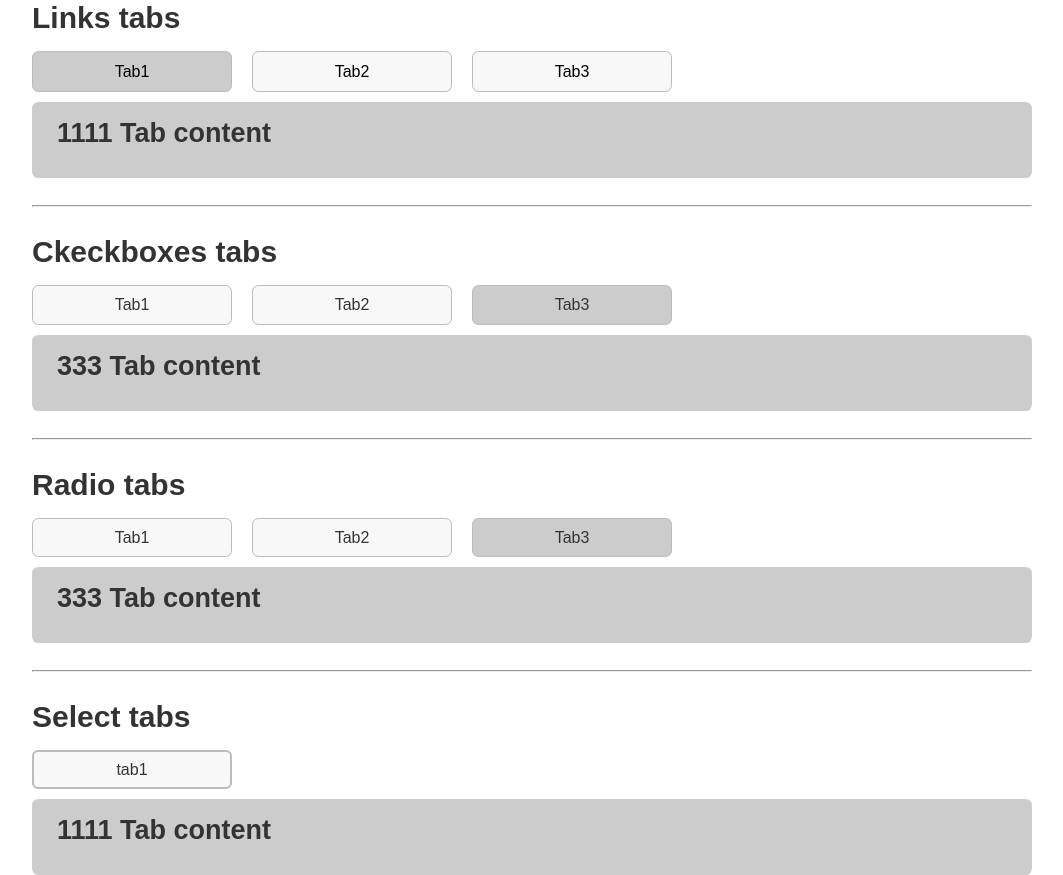
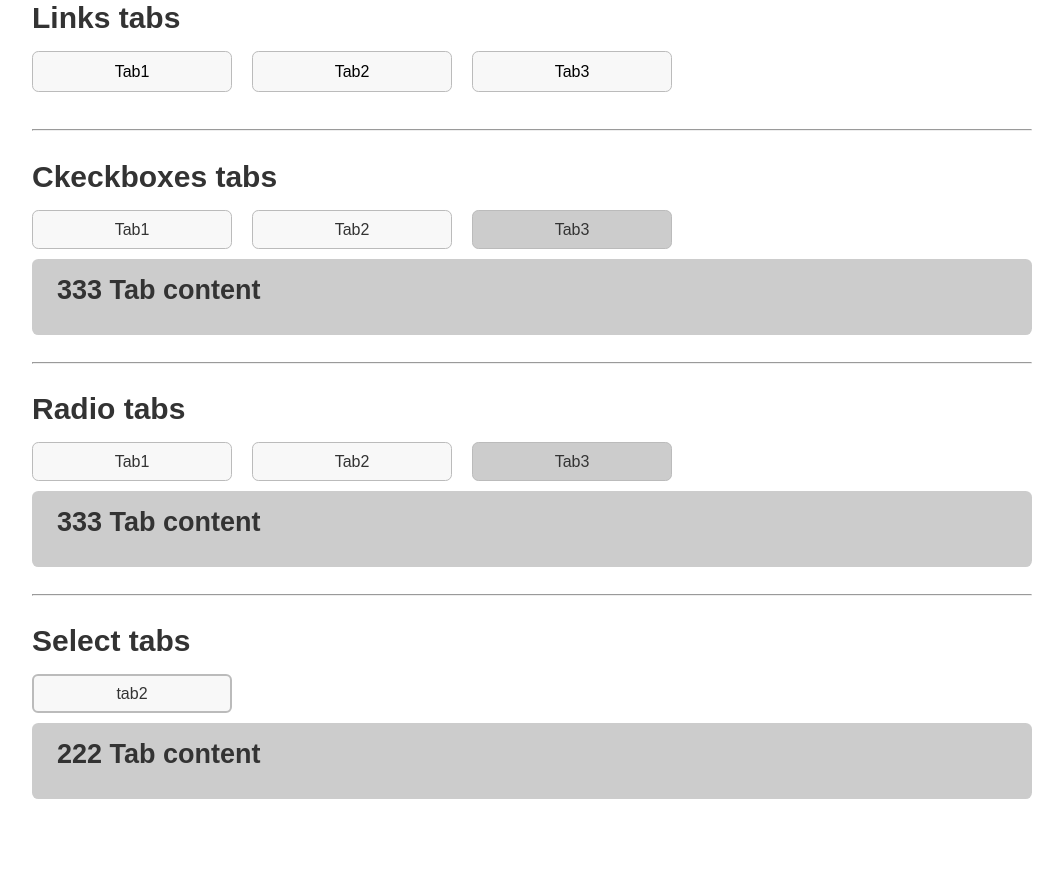
Before and after one commit to dbulavinovGit/tabs-master, a plain HTML site: page index.html in a window 1280 px wide. Shown: the whole page, without its empty margins (108-1171 px from the left). After the commit the page ends 800 px from the top, so only its background shows below. Drawn offline with nearby package versions, Linux system fonts and the light colour scheme.

Commit message:
new version

```diff
--- a/css/main.css
+++ b/css/main.css
@@ -636,10 +636,11 @@ select {
   line-height: 0;
   z-index: 1; }
 
-.tab-content {
+.tab-content .tab {
+  display: none;
   background: #ccc;
   border-radius: .4em;
   padding: 15px 25px; }
-  .tab-content .tab {
-    display: none; }
+  .tab-content .tab.active {
+    display: block; }
 /*# sourceMappingURL=main.css.map */
--- a/index.html
+++ b/index.html
@@ -15,7 +15,7 @@
 		<div class="tab-hodler">
 			<ul class="tab-list">
 				<li>
-					<a href="#tab01" class="opener active">Tab1</a>
+					<a href="#tab01" class="opener">Tab1</a>
 				</li>
 				<li>
 					<a href="#tab02" class="opener">Tab2</a>
@@ -120,10 +120,10 @@
 		<hr>
 		<br>
 		<h1>Select tabs</h1>
-		<div class="tab-hodler">
-			<select data-tab="#tab001">
+		<div class="select-tab-hodler">
+			<select data-tab="#tab002">
 				<option value="#tab001">tab1</option>
-				<option value="#tab002">tab2</option>
+				<option value="#tab002" selected>tab2</option>
 				<option value="#tab003">tab3</option>
 			</select>
 			<div class="tab-content">
--- a/js/main.js
+++ b/js/main.js
@@ -4,19 +4,42 @@ jQuery(function() {
 
 function initTab() {
 	jQuery('.tab-hodler').tab({
-		opener: 'input[type=checkbox]'
+		opener: 'input[type=checkbox]',
+		hideOnSecondClick: true
 	});
 	jQuery('.tab-hodler').tab({
 		opener: 'input[type=radio]'
 	});
 	jQuery('.tab-hodler').tab({
 		opener: '.opener',
+		openDefault: false,
+		hideOnSecondClick: true,
 		dataAttr: 'href'
 	});
-	jQuery('.tab-hodler').tab({
+	jQuery('.select-tab-hodler').tab({
 		opener: 'select',
 		dataAttr: 'data-tab',
 		event: 'change',
+		openDefault: true,
+
+		onInit: function(self) {
+			var opener = jQuery(self.options.opener);
+			var slide;
+
+			function clickHandler() {
+				slide = jQuery(opener.val());
+
+				self.showTab(slide, opener)
+			}
+
+			if (self.options.openDefault) {
+				slide = jQuery(opener.attr(self.options.dataAttr));
+
+				self.showTab(slide, opener)
+			}
+
+			opener.on(self.options.event, clickHandler);
+		}
 	});
 }
 
@@ -29,6 +52,7 @@ function initTab() {
 			dataAttr: 'data-target',
 			event: 'click',
 			openDefault: true,
+			hideOnSecondClick: false,
 		}, options);
 		this.init();
 	}
@@ -39,6 +63,7 @@ function initTab() {
 				this.findElements();
 				this.attachEvents();
 				this.opendDefaultTab(this.activeTab);
+				this.makeCallback('onInit', this);
 			}
 		},
 		findElements: function() {
@@ -56,48 +81,51 @@ function initTab() {
 				var target = $(e.target);
 				var slide;
 
-				if (self.isOpenerSelect()) {
-					slide = $(target.val());
-				} else {
-					slide = $(target.attr(self.options.dataAttr))
-				}
-
+				slide = $(target.attr(self.options.dataAttr))
 				self.toggleTab(slide, target);
-			}
-
-			if (this.isOpenerSelect()) {
-				this.opendDefaultTab($(this.opener.attr(this.options.dataAttr)));
 			}
 
 			this.opener.on(this.options.event, this.eventHandler);
 		},
 		opendDefaultTab: function(activeTab) {
 			if (this.options.openDefault) {
-				activeTab.css({
-					display: 'block'
-				});
+				activeTab.addClass(this.options.activeClass);
 			}
 		},
-		isOpenerSelect: function() {
-			return this.options.opener == 'select'
+		isOpened: function(opener) {
+			return opener.hasClass(this.options.activeClass);
 		},
-		toggleTab: function(slide, opener) {
+		showTab: function(activeTab, opener) {
+			this.hideTab(activeTab, opener);
+
+			activeTab.addClass(this.options.activeClass);
+			opener.addClass(this.options.activeClass);
+			this.makeCallback('onShow', activeTab, opener);
+		},
+		hideTab: function(activeTab, opener) {
 			this.opener.removeClass(this.options.activeClass);
-			this.tabs.css({
-				display: 'none'
-			});
-
-			slide.css({
-				display: 'block'
-			});
-
-			opener.addClass(this.options.activeClass);
+			this.tabs.removeClass(this.options.activeClass);
+			this.makeCallback('onHide', activeTab, opener);
+		},
+		toggleTab: function(activeTab, opener) {
+			if(!this.isOpened(opener)) {
+				this.showTab(activeTab, opener);
+			} else {
+				if(this.options.hideOnSecondClick) {
+					this.hideTab(activeTab, opener);
+				}
+			}
 		},
 		destroy: function() {
 			this.opener.off(this.options.event, this.eventHandler);
-			this.tabs.css({
-				display: 'none'
-			});
+			this.tabs.removeClass(this.options.activeClass);
+		},
+		makeCallback: function(name) {
+			if (typeof this.options[name] === 'function') {
+				var args = Array.prototype.slice.call(arguments);
+				args.shift();
+				this.options[name].apply(this, args);
+			}
 		}
 	};
 
```
